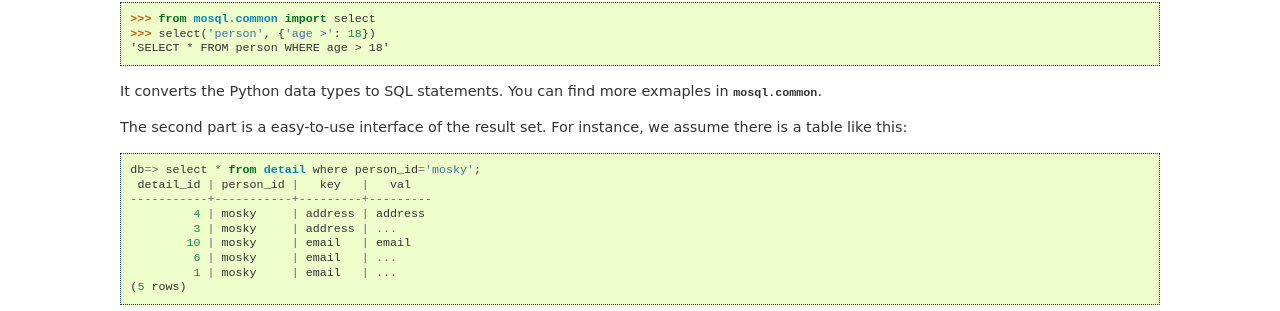
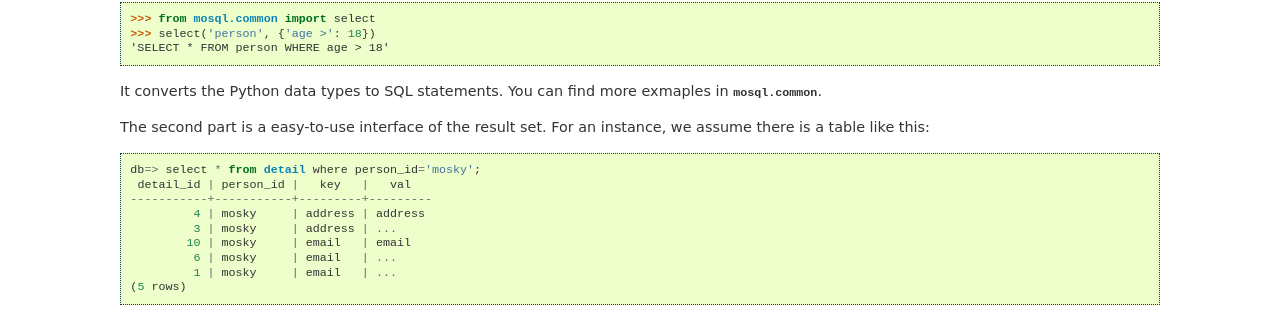
Before and after one commit to moskytw/mosql, a Sphinx documentation site: the page built from docs/index.rst, in a window 1280 px wide. Shown: the part 285-596 px from the top of the page. Built offline with Sphinx 7.4.7, drawn with Linux system fonts in a browser that asks for light colours.

Commit message:
fixed typos

```diff
--- a/docs/index.rst
+++ b/docs/index.rst
@@ -20,7 +20,7 @@
 
 It converts the Python data types to SQL statements. You can find more exmaples in :py:mod:`mosql.common`.
 
-The second part is a easy-to-use interface of the result set. For instance, we assume there is a table like this:
+The second part is a easy-to-use interface of the result set. For an instance, we assume there is a table like this:
 
 ::
 
--- a/docs/result.rst
+++ b/docs/result.rst
@@ -56,13 +56,13 @@
 
 ::
 
-    from model.result import Model
+    from mosql.result import Model
 
     class Detail(Model):
         columns_names = ('detail_id', 'person_id', 'key', 'val')
         group_by      = ('person_id', 'key')
 
-And use it to sort the result set:
+And use it to group the result set:
 
 ::
 
@@ -144,7 +144,7 @@
     {'person_id': 'mosky', 'detail_id': [4, 3], 'val': ['It is my second address.', 'It is my first address.'], 'key': 'address'},
     {'person_id': 'mosky', 'detail_id': [10, 2, 1], 'val': ['It is my third email.', 'It is my second email.', 'It is my first email.'], 'key': 'email'}
 
-The `Model` will cache the changes, so you need to use Model's :py:meth:`~mosql.result.Model.save` to save changes back.
+The `Model` will cache the changes, so you need to use Model's :py:meth:`~mosql.result.Model.save` to save the changes back.
 
 ::
 
```
Also changed, not shown: 1 other file.
